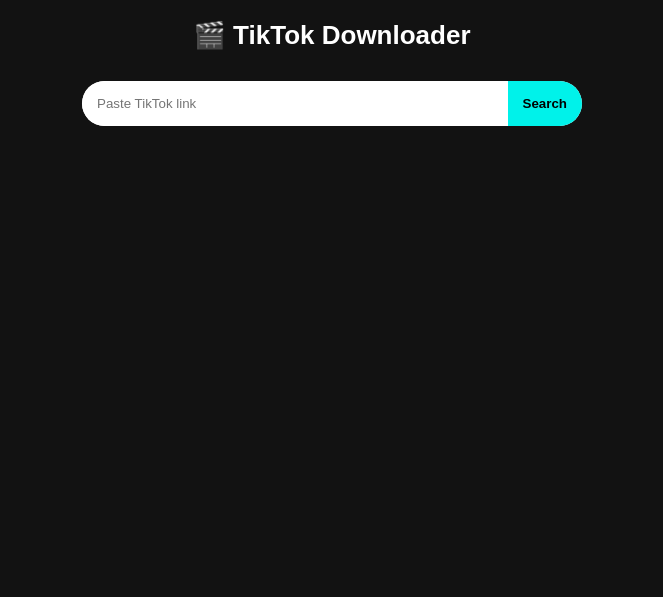
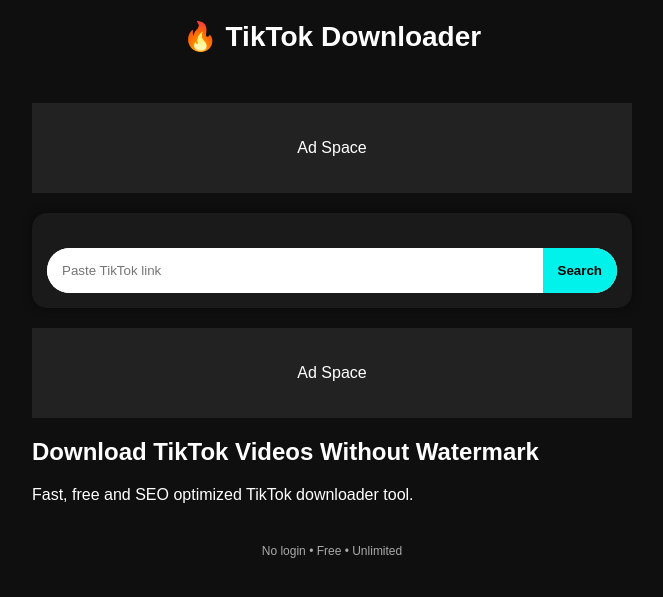
Before and after one commit to LightMax20/pythontik, a Flask app: page / in a window 1280 px wide. Shown: the top 597 px of the page, without its empty margins (308-971 px from the left). Run offline with Flask 3, Linux system fonts and the light colour scheme; some libraries are stand-ins or nearby versions.

Commit message:
Update index.html

```diff
--- a/templates/index.html
+++ b/templates/index.html
@@ -1,98 +1,36 @@
 <!DOCTYPE html>
 <html lang="en">
 <head>
-
 <meta charset="UTF-8">
 <meta name="viewport" content="width=device-width, initial-scale=1.0">
-
-<title>TikTok Downloader - No Watermark</title>
-
-<meta name="description" content="Download TikTok videos without watermark in HD or MP3 format. Fast and free.">
+<title>TikTok Video Downloader - HD & MP3</title>
+<meta name="description" content="Download TikTok videos without watermark in HD, 720p, 480p or MP3. Free fast downloader.">
 
 <style>
-body {
-  margin: 0;
-  font-family: Arial;
-  background: #121212;
-  color: white;
-}
-
-.header {
-  text-align: center;
-  padding: 20px;
-  font-size: 26px;
-  font-weight: bold;
-}
-
-.container {
-  max-width: 500px;
-  margin: auto;
-  padding: 10px;
-}
-
-.input-box {
-  display: flex;
-  border-radius: 50px;
-  overflow: hidden;
-  background: white;
-}
-
-input {
-  flex: 1;
-  padding: 15px;
-  border: none;
-  outline: none;
-}
-
-button {
-  padding: 15px;
-  border: none;
-  background: #00f2ea;
-  font-weight: bold;
-  cursor: pointer;
-}
-
-.preview {
-  display: none;
-  margin-top: 20px;
-  background: #1a1a1a;
-  padding: 15px;
-  border-radius: 12px;
-}
-
-.preview img {
-  width: 100%;
-  border-radius: 10px;
-}
-
-.progress {
-  margin-top: 15px;
-  background: #333;
-  border-radius: 20px;
-  overflow: hidden;
-  display: none;
-}
-
-.progress-bar {
-  height: 10px;
-  width: 0%;
-  background: #00f2ea;
-}
-
-.download-btn {
-  width: 100%;
-  margin-top: 10px;
-}
+body {margin:0;font-family:Arial;background:#0f0f0f;color:#fff;}
+.header {text-align:center;padding:20px;font-size:28px;font-weight:bold;}
+.container {max-width:600px;margin:auto;padding:10px;}
+.card {background:#1a1a1a;padding:15px;border-radius:15px;box-shadow:0 0 10px rgba(0,0,0,0.5);}
+.input-box {display:flex;border-radius:50px;overflow:hidden;background:#fff;margin-top:20px;}
+input {flex:1;padding:15px;border:none;}
+button {padding:15px;border:none;background:#00f2ea;font-weight:bold;cursor:pointer;}
+.preview {display:none;margin-top:20px;}
+.preview img {width:100%;border-radius:10px;}
+.progress {margin-top:15px;background:#333;border-radius:20px;overflow:hidden;display:none;}
+.progress-bar {height:10px;width:0%;background:#00f2ea;}
+.select {margin-top:10px;width:100%;padding:10px;border-radius:10px;}
+.footer {text-align:center;margin-top:40px;color:#aaa;font-size:12px;}
+.ad {height:90px;background:#222;margin:20px 0;display:flex;align-items:center;justify-content:center;}
 </style>
-
 </head>
-
 <body>
 
-<div class="header">🎬 TikTok Downloader</div>
-
+<div class="header">🔥 TikTok Downloader</div>
 <div class="container">
 
+<div class="ad">Ad Space</div>
+
+<div class="card">
 <div class="input-box">
 <input id="url" placeholder="Paste TikTok link">
 <button onclick="getPreview()">Search</button>
@@ -102,65 +40,69 @@ button {
 <img id="thumb">
 <h3 id="title"></h3>
 
-  <button class="download-btn" onclick="startDownload('video')">Download HD</button>
-  <button class="download-btn" onclick="startDownload('mp3')">Download MP3</button>
+<select id="quality" class="select">
+<option value="best">Best Quality</option>
+<option value="720">HD 720p</option>
+<option value="480">SD 480p</option>
+</select>
 
-  <div class="progress" id="progress">
-    <div class="progress-bar" id="bar"></div>
+<button onclick="startDownload('video')">⬇ Download Video</button>
+<button onclick="startDownload('mp3')">🎵 Download MP3</button>
+
+<div class="progress" id="progress"><div class="progress-bar" id="bar"></div></div>
 </div>
 </div>
+
+<div class="ad">Ad Space</div>
+
+<h2>Download TikTok Videos Without Watermark</h2>
+<p>Fast, free and SEO optimized TikTok downloader tool.</p>
+
+<div class="footer">No login • Free • Unlimited</div>
 
 </div>
 
 <script>
-let currentUrl = "";
+let currentUrl="";
 
-async function getPreview() {
-    const url = document.getElementById("url").value;
-
-    if (!url) return alert("Enter URL");
-
-    currentUrl = url;
-
-    const res = await fetch("/preview?url=" + encodeURIComponent(url));
-    const data = await res.json();
-
-    if (data.error) return alert("Invalid video");
-
-    document.getElementById("thumb").src = data.thumbnail;
-    document.getElementById("title").innerText = data.title;
-    document.getElementById("preview").style.display = "block";
+async function getPreview(){
+ const url=document.getElementById("url").value;
+ if(!url) return alert("Enter URL");
+ currentUrl=url;
+ const res=await fetch("/preview?url="+encodeURIComponent(url));
+ const data=await res.json();
+ if(data.error) return alert("Invalid video");
+ document.getElementById("thumb").src=data.thumbnail;
+ document.getElementById("title").innerText=data.title;
+ document.getElementById("preview").style.display="block";
 }
 
-async function startDownload(mode) {
-    const bar = document.getElementById("bar");
-    const progressBox = document.getElementById("progress");
+async function startDownload(mode){
+ const bar=document.getElementById("bar");
+ const progress=document.getElementById("progress");
+ const quality=document.getElementById("quality").value;
+ progress.style.display="block";
+ bar.style.width="10%";
 
-    progressBox.style.display = "block";
-    bar.style.width = "10%";
-
-    const res = await fetch("/download", {
-        method: "POST",
-        headers: {"Content-Type": "application/x-www-form-urlencoded"},
-        body: "url=" + encodeURIComponent(currentUrl) + "&mode=" + mode
+ const res=await fetch("/download",{
+  method:"POST",
+  headers:{"Content-Type":"application/x-www-form-urlencoded"},
+  body:`url=${encodeURIComponent(currentUrl)}&mode=${mode}&quality=${quality}`
  });
 
-    let fakeProgress = 10;
-    const interval = setInterval(() => {
-        fakeProgress += 10;
-        if (fakeProgress < 90) {
-            bar.style.width = fakeProgress + "%";
-        }
-    }, 500);
+ let fake=10;
+ const interval=setInterval(()=>{
+  fake+=10;
+  if(fake<90) bar.style.width=fake+"%";
+ },500);
 
-    const data = await res.json();
+ const data=await res.json();
+ clearInterval(interval);
+ bar.style.width="100%";
 
-    clearInterval(interval);
-    bar.style.width = "100%";
-
-    if (data.file) {
-        window.location.href = "/file/" + data.file;
-    } else {
+ if(data.file){
+  window.location.href="/file/"+data.file;
+ }else{
   alert("Download failed");
  }
 }
```
Lines whose indentation alone changed are shown as unchanged.
